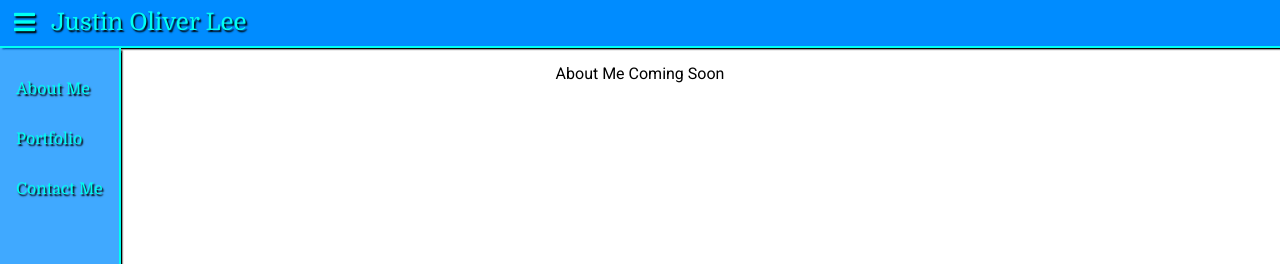
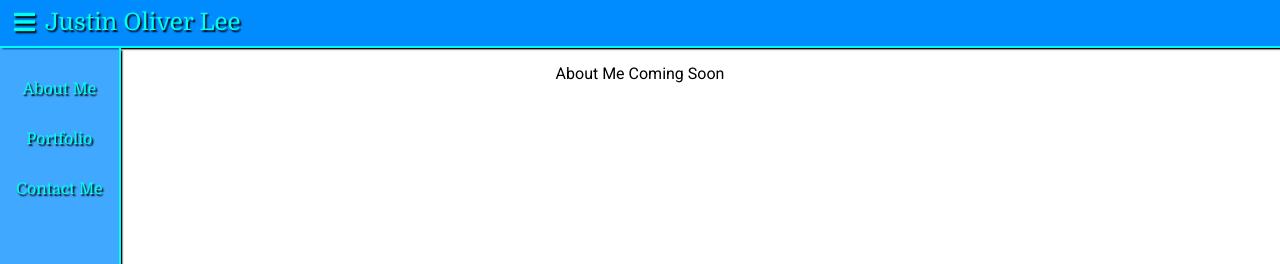
Before and after one commit to JOLee83/my-portfolio, a React (Create React App) app: page / in a window 1280 px wide. Both pictures are taken after a click on the button 24 px from the left and 23 px from the top of the page. Shown: the top 264 px of the page. Built offline with nearby package versions, Linux system fonts and the light colour scheme.

Commit message:
adjusted css

```diff
--- a/src/index.css
+++ b/src/index.css
@@ -10,6 +10,7 @@ header {
 	display: flex;
 	justify-content: center;
 	padding: 0.5rem;
+	margin-right: 0;
 	font-size: 1.5rem;
 	text-align: center;
 	background-color: rgb(0, 140, 255);
@@ -25,6 +26,7 @@ header {
 .button-div {
 	display: flex;
 	align-items: center;
+	margin-right: 0;
 }
 .menubutton {
 	border: none;
@@ -33,6 +35,7 @@ header {
 	text-shadow: 0.1rem 0.1rem 0.1rem black;
 	font-size: 1.5rem;
 	outline: none;
+	padding-right: 0;
 }
 .menubutton:active {
 	text-shadow: none;
@@ -63,7 +66,8 @@ main {
 .side-menu ul {
 	list-style: none;
 	display: flex;
-	justify-content: center;
+	flex-direction: column;
+	align-items: center;
 	padding: 0;
 }
 .side-menu-out {
@@ -81,11 +85,13 @@ main {
 .side-menu-out ul {
 	list-style: none;
 	display: flex;
+	flex-direction: column;
+	align-items: center;
 	justify-content: center;
 	padding: 0;
 }
 li {
-	margin: 0 0.5rem;
+	margin: 0.5rem;
 }
 @keyframes fadein {
 	from {
```
